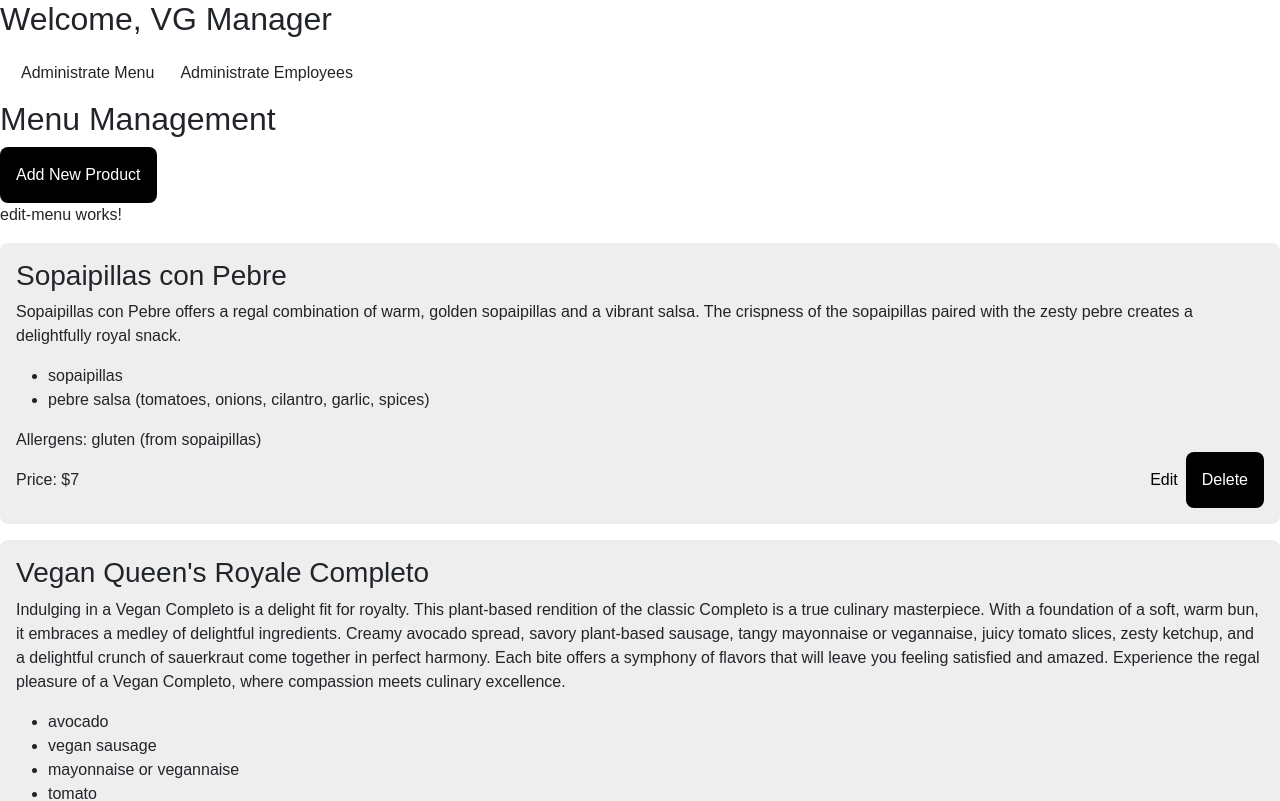
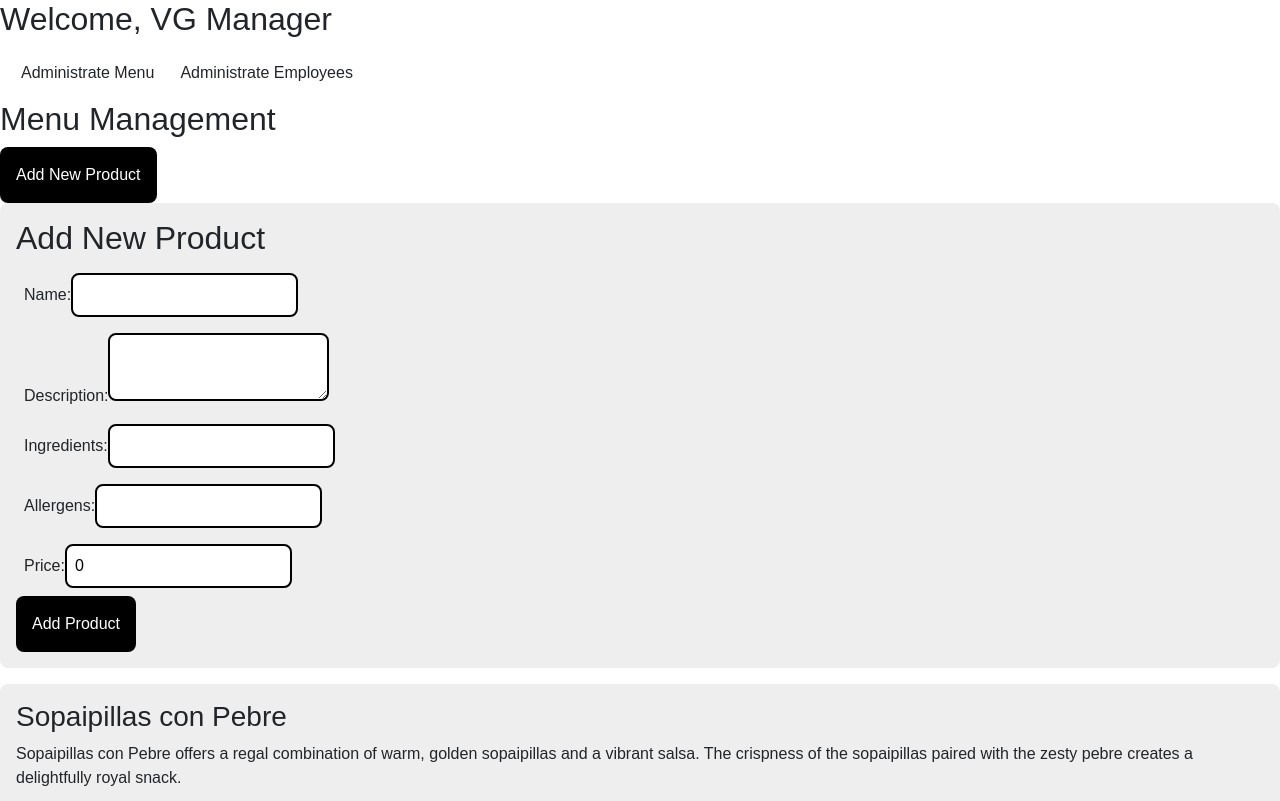
Before and after one commit to MariferVL/VQueen, an Angular app: page /admin/menu/edit/123 in a window 1280 px wide. Shown: the top 801 px of the page. Built offline with nearby package versions, Linux system fonts and the light colour scheme.

Commit message:
create a menu form component

```diff
--- a/src/app/add-product/add-product.component.html
+++ b/src/app/add-product/add-product.component.html
@@ -1,27 +1,5 @@
 <section class="content-box">
     <h2>Add New Product</h2>
-<form (ngSubmit)="onSubmit()">
-  <div class="form-group">
-    <label for="name">Name:</label>
-    <input type="text" id="name" name="name" [(ngModel)]="menu.name" required>
-  </div>
-  <div class="form-group">
-    <label for="description">Description:</label>
-    <textarea id="description" name="description" [(ngModel)]="menu.description" required></textarea>
-  </div>
-  <div class="form-group">
-    <label for="ingredients">Ingredients:</label>
-    <input type="text" id="ingredients" name="ingredients" [(ngModel)]="ingredientsString" required>
-  </div>
-  <div class="form-group">
-    <label for="allergens">Allergens:</label>
-    <input type="text" id="allergens" name="allergens" [(ngModel)]="allergensString" required>
-  </div>
-  <div class="form-group">
-    <label for="price">Price:</label>
-    <input type="number" id="price" name="price" [(ngModel)]="menu.price" required>
-  </div>
-  <button type="submit">Add Product</button>
-</form>
+
 
 </section>
--- a/src/app/app.module.ts
+++ b/src/app/app.module.ts
@@ -23,6 +23,7 @@ import { EditEmployeeComponent } from './edit-employee/edit-employee.component';
 import { EditMenuComponent } from './edit-menu/edit-menu.component';
 import { NotFoundComponent } from './not-found/not-found.component';
 import { AddProductComponent } from './add-product/add-product.component';
+import { MenuFormComponent } from './menu-form/menu-form.component';
 
 
 @NgModule({
@@ -46,6 +47,7 @@ import { AddProductComponent } from './add-product/add-product.component';
     EditEmployeeComponent,
     NotFoundComponent,
     AddProductComponent,
+    MenuFormComponent,
   ],
   imports: [
     BrowserModule,
--- a/src/app/edit-menu/edit-menu.component.html
+++ b/src/app/edit-menu/edit-menu.component.html
@@ -1 +1,4 @@
-<p>edit-menu works!</p>
+<section class="content-box">
+    <h2>Add New Product</h2>
+    <app-menu-form></app-menu-form>
+</section>
--- /dev/null
+++ b/src/app/menu-form/menu-form.component.html
@@ -0,0 +1,23 @@
+<form (ngSubmit)="onSubmit()">
+    <div class="form-group">
+        <label for="name">Name:</label>
+        <input type="text" id="name" name="name" [(ngModel)]="menu.name" required>
+    </div>
+    <div class="form-group">
+        <label for="description">Description:</label>
+        <textarea id="description" name="description" [(ngModel)]="menu.description" required></textarea>
+    </div>
+    <div class="form-group">
+        <label for="ingredients">Ingredients:</label>
+        <input type="text" id="ingredients" name="ingredients" [(ngModel)]="ingredientsString" required>
+    </div>
+    <div class="form-group">
+        <label for="allergens">Allergens:</label>
+        <input type="text" id="allergens" name="allergens" [(ngModel)]="allergensString" required>
+    </div>
+    <div class="form-group">
+        <label for="price">Price:</label>
+        <input type="number" id="price" name="price" [(ngModel)]="menu.price" required>
+    </div>
+    <button type="submit">Add Product</button>
+</form>
--- /dev/null
+++ b/src/app/menu-form/menu-form.component.ts
@@ -0,0 +1,52 @@
+import { Component } from '@angular/core';
+import { Router } from '@angular/router';
+
+@Component({
+  selector: 'app-menu-form',
+  templateUrl: './menu-form.component.html',
+  styleUrls: ['./menu-form.component.css']
+})
+export class MenuFormComponent {
+  menu: {
+    id: string,
+    name: string,
+    description: string,
+    ingredients: string[],
+    allergens: string[],
+    price: number
+  } = {
+    id: '',
+    name: '',
+    description: '',
+    ingredients: [],
+    allergens: [],
+    price: 0
+  };
+  ingredientsString: string = '';
+  allergensString: string = '';
+
+  constructor(
+    private router: Router,
+  ) { }
+
+  ngOnInit(): void {
+  }
+
+  onSubmit(): void {
+    this.menu.id = this.generateUniqueId();
+    this.menu.ingredients = this.ingredientsString.split(',');
+    this.menu.allergens = this.allergensString.split(',');
+    //TODO: save the data
+    console.log('Creating a new delicacy: ', this.menu);
+    this.router.navigateByUrl('/admin/menu')
+  }
+/**
+ * Generate unique id based on timestamp
+ * @returns string
+ */
+  private generateUniqueId(): string {
+    const timestamp = Date.now().toString(36);
+    const randomString = Math.random().toString(36).substring(2, 5);
+    return timestamp + randomString;
+  }
+}
```
Also changed, not shown: src/app/menu-form/menu-form.component.css (added), 1 other file (tests, documents, lock files or other folders).
